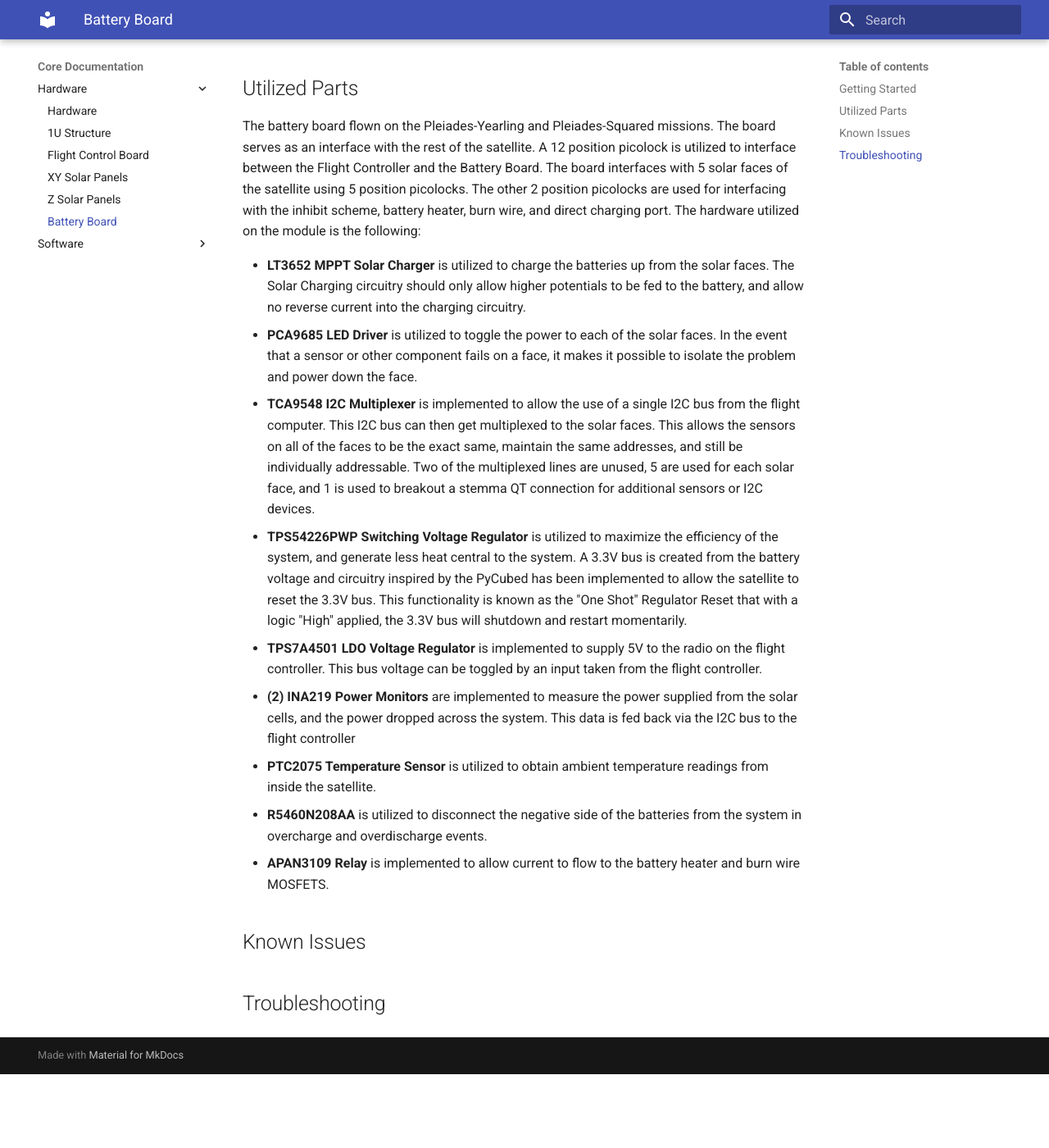
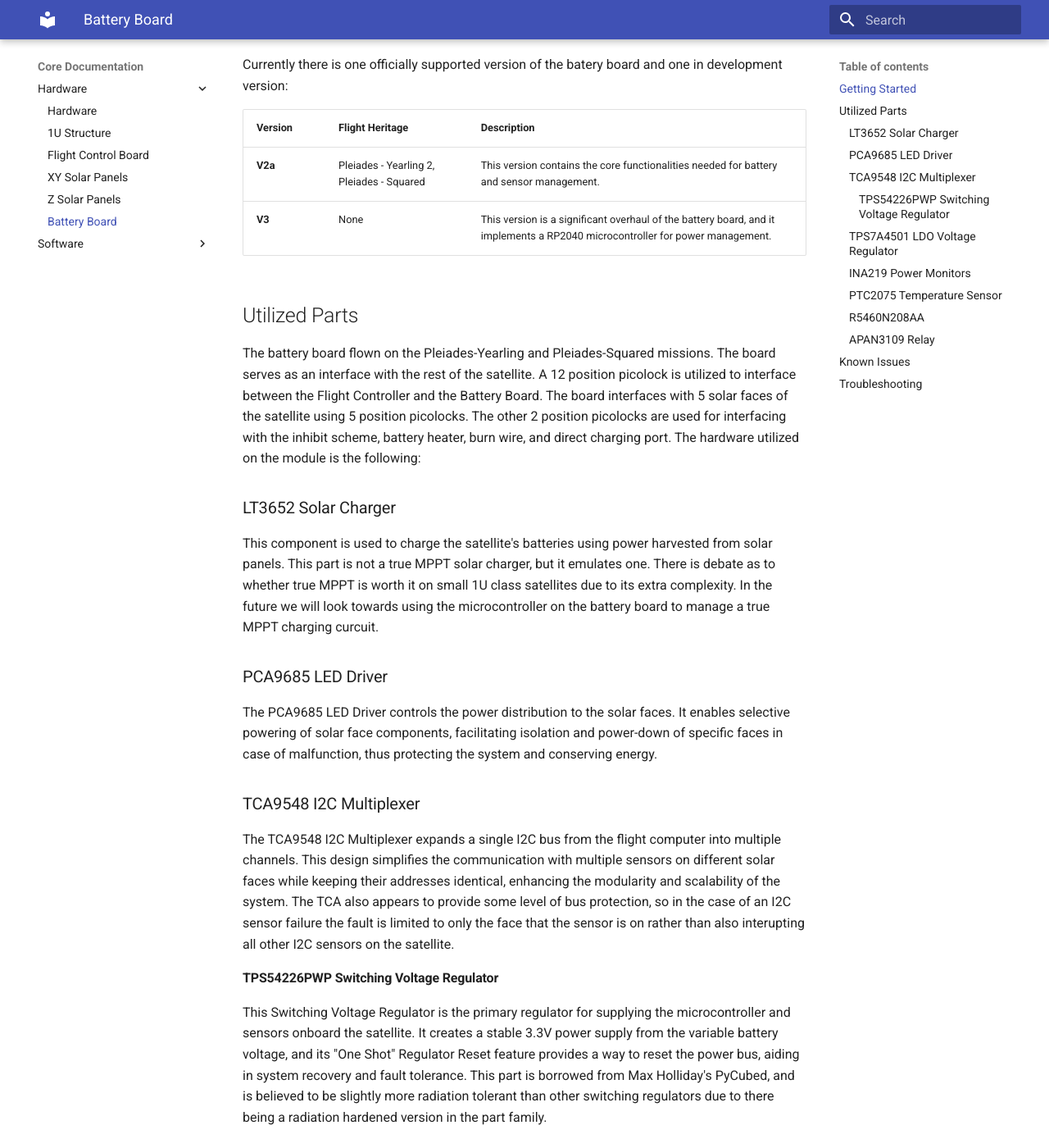
Before and after one commit to proveskit/Documentation, an MkDocs documentation site: the page built from docs/hardware/battery_board.md, in a window 1280 px wide and 1400 px high, scrolled down 318 px. Shown: the whole window at 82% size. Built offline with MkDocs 1.6.1 and Material for MkDocs 9.7.7, drawn with Linux system fonts in a browser that asks for light colours; before the commit the page ends 1628 px from its top, so only the background shows below that; some of the changed text lies outside the part shown.

Commit message:
General Updates

```diff
--- a/docs/hardware/battery_board.md
+++ b/docs/hardware/battery_board.md
@@ -1,21 +1,46 @@
 # Overview
 The PROVES kit Battery Board was designed around
 ## Getting Started
+Currently there is one officially supported version of the batery board and one in development version:
+
+| Version |Flight Heritage| Description |
+|---------|---------------|--------------------|
+| **V2a** | Pleiades - Yearling 2, Pleiades - Squared | This version contains the core functionalities needed for battery and sensor management. |
+| **V3**  | None| This version is a significant overhaul of the battery board, and it implements a RP2040 microcontroller for power management. |
+
 
 ## Utilized Parts
 The battery board flown on the Pleiades-Yearling and Pleiades-Squared missions. The board serves as an interface with the rest of the satellite. A 12 position picolock is utilized to interface between the Flight Controller and the Battery Board. The board interfaces with 5 solar faces of the satellite using 5 position picolocks. The other 2 position picolocks are used for interfacing with the inhibit scheme, battery heater, burn wire, and direct charging port. The hardware utilized on the module is the following:
-<div class="result" markdown>
-- **LT3652 MPPT Solar Charger** is utilized to charge the batteries up from the solar faces. The Solar Charging circuitry should only allow higher potentials to be fed to the battery, and allow no reverse current into the charging circuitry.
-- **PCA9685 LED Driver** is utilized to toggle the power to each of the solar faces. In the event that a sensor or other component fails on a face, it makes it possible to isolate the problem and power down the face.
-- **TCA9548 I2C Multiplexer** is implemented to allow the use of a single I2C bus from the flight computer. This I2C bus can then get multiplexed to the solar faces. This allows the sensors on all of the faces to be the exact same, maintain the same addresses, and still be individually addressable. Two of the multiplexed lines are unused, 5 are used for each solar face, and 1 is used to breakout a stemma QT connection for additional sensors or I2C devices.
-- **TPS54226PWP Switching Voltage Regulator** is utilized to maximize the efficiency of the system, and generate less heat central to the system. A 3.3V bus is created from the battery voltage and circuitry inspired by the PyCubed has been implemented to allow the satellite to reset the 3.3V bus. This functionality is known as the "One Shot" Regulator Reset that with a logic "High" applied, the 3.3V bus will shutdown and restart momentarily.
-- **TPS7A4501 LDO Voltage Regulator** is implemented to supply 5V to the radio on the flight controller. This bus voltage can be toggled by an input taken from the flight controller.
-- **(2) INA219 Power Monitors** are implemented to measure the power supplied from the solar cells, and the power dropped across the system. This data is fed back via the I2C bus to the flight controller
-- **PTC2075 Temperature Sensor** is utilized to obtain ambient temperature readings from inside the satellite.
-- **R5460N208AA** is utilized to disconnect the negative side of the batteries from the system in overcharge and overdischarge events.
-- **APAN3109 Relay** is implemented to allow current to flow to the battery heater and burn wire MOSFETS.
-</div>
+
+### LT3652 Solar Charger
+This component is used to charge the satellite's batteries using power harvested from solar panels. This part is not a true MPPT solar charger, but it emulates one. There is debate as to whether true MPPT is worth it on small 1U class satellites due to its extra complexity. In the future we will look towards using the microcontroller on the battery board to manage a true MPPT charging curcuit.
+
+### PCA9685 LED Driver
+The PCA9685 LED Driver controls the power distribution to the solar faces. It enables selective powering of solar face components, facilitating isolation and power-down of specific faces in case of malfunction, thus protecting the system and conserving energy.
+
+### TCA9548 I2C Multiplexer
+The TCA9548 I2C Multiplexer expands a single I2C bus from the flight computer into multiple channels. This design simplifies the communication with multiple sensors on different solar faces while keeping their addresses identical, enhancing the modularity and scalability of the system. The TCA also appears to provide some level of bus protection, so in the case of an I2C sensor failure the fault is limited to only the face that the sensor is on rather than also interupting all other I2C sensors on the satellite.
+
+#### TPS54226PWP Switching Voltage Regulator
+This Switching Voltage Regulator is the primary regulator for supplying the microcontroller and sensors onboard the satellite. It creates a stable 3.3V power supply from the variable battery voltage, and its "One Shot" Regulator Reset feature provides a way to reset the power bus, aiding in system recovery and fault tolerance. This part is borrowed from Max Holliday's PyCubed, and is believed to be slightly more radiation tolerant than other switching regulators due to there being a radiation hardened version in the part family.
+
+### TPS7A4501 LDO Voltage Regulator
+The TPS7A4501 LDO Voltage Regulator is essential for supplying a stable 5V power to critical components like the radio on the flight controller. Although a linear regulator is more inefficient than a switching one, there are significantly lower concerns of noise on the power lines. This is important for ensuring an electrically clean enviroment for the radio to operate in. This part is borrowed from Max Holliday's PyCubed, and is believed to be slightly more radiation tolerant than other switching regulators due to there being a radiation hardened version in the part family.
+
+### INA219 Power Monitors
+These Power Monitors are crucial for real-time tracking of power input from solar cells and power consumption across the system. They provide valuable data for monitoring the health of the electrical power system and for optimizing power usage. These power monitors have extensive flight heritage across many CubeSats.
+
+### PTC2075 Temperature Sensor
+The PTC2075 Temperature Sensor provides ambient temperature data from inside the satellite. This information is vital for thermal management, ensuring that the satellite's components operate within their safe temperature ranges.
+
+### R5460N208AA
+The R5460N208AA plays a protective role by disconnecting the battery in cases of overcharge or overdischarge. This function is critical for battery health and safety, preventing potential damage to the power system. This part is borrowed from Max Holliday's PyCubed.
+
+### APAN3109 Relay
+The APAN3109 Relay is used to control the flow of current to the battery heater and burn wire MOSFETs. It is an essential component for managing the deployment mechanisms and thermal systems of the satellite.
+
 
 ## Known Issues
+- Although the R5460N208AA is supposed to auto-release in the case of a battery protection event, it does not appear to actually do this. If you find that the satellite is not delivering power because of a battery protection event that has now been cleared, you can reset the protection circuit by "jump starting" the satellite by applying a voltage higher than the current voltage of the batteries. On-orbit these jump starts should be automatically applied by the solar charger, if they are needed.
 
 ## Troubleshooting
--- a/mkdocs.yml
+++ b/mkdocs.yml
@@ -23,7 +23,6 @@
   - Overview: overview.md # Overview of the project
   - Design: design_philosophy.md  #
   - Assembly Guide:
-    - assembly_guide/index.md
     - Introduction: assembly_guide/introduction.md
     - "Chapter 0: Parts and Tools": assembly_guide/ch_0_parts_tools.md
     - "Chapter 1: Battery Board Preintegration": assembly_guide/ch_1_eps.md
@@ -40,6 +39,7 @@
       - "FlatSat Testing": assembly_guide/ch_7_testing/flatsat_testing.md
     - "Chapter 8: Integration Procedure": assembly_guide/ch_8_integration.md
     - "Chapter 9: Final Tests": assembly_guide/ch_9_final_tests.md
+    - assembly_guide/index.md
   - Core Documentation:
     - Hardware:
       - hardware/index.md
```
Also changed, not shown: docs/assembly_guide/introduction.md (+2 -0 lines), docs/hardware/FC_board.md (+21 -8 lines).
